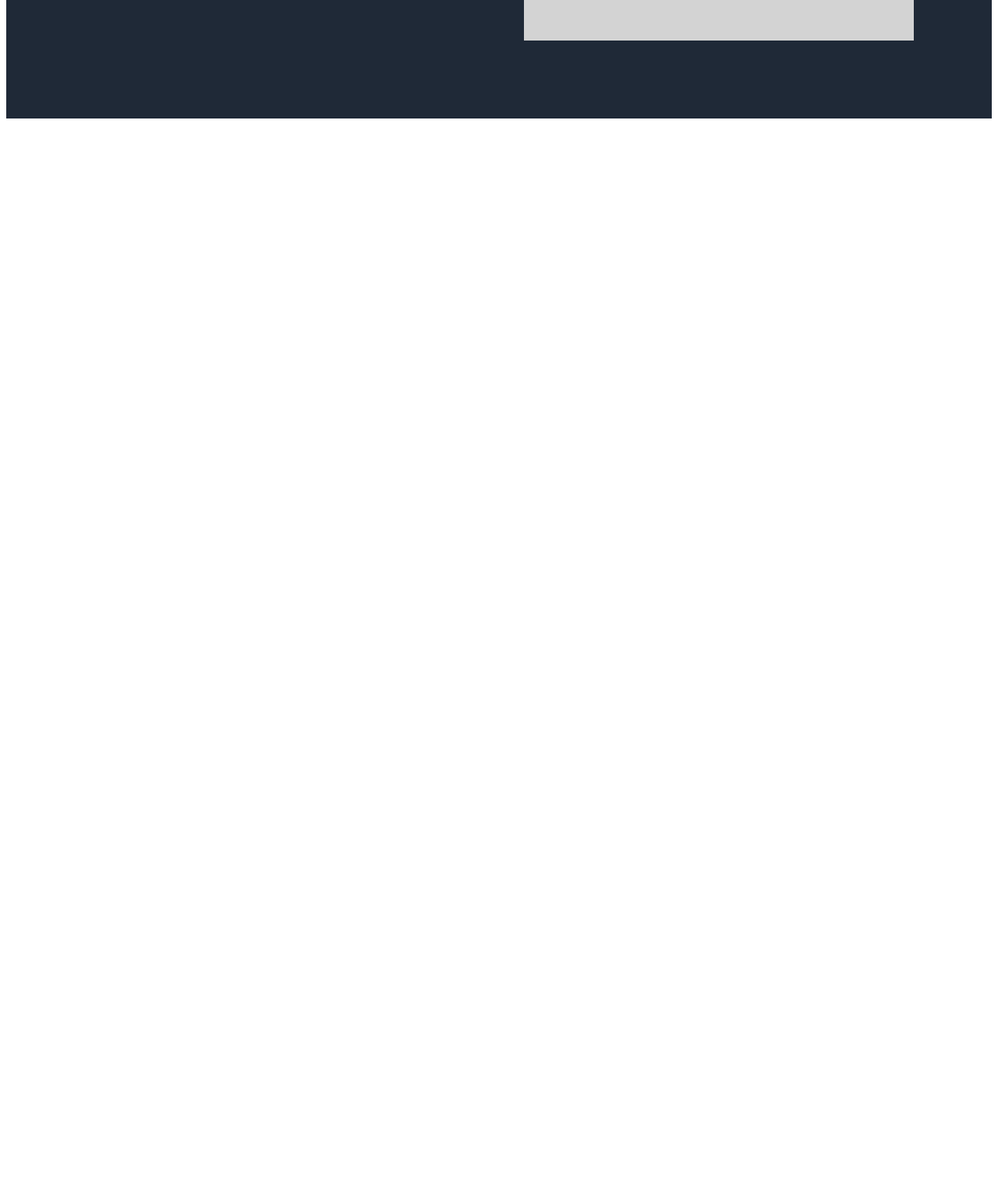
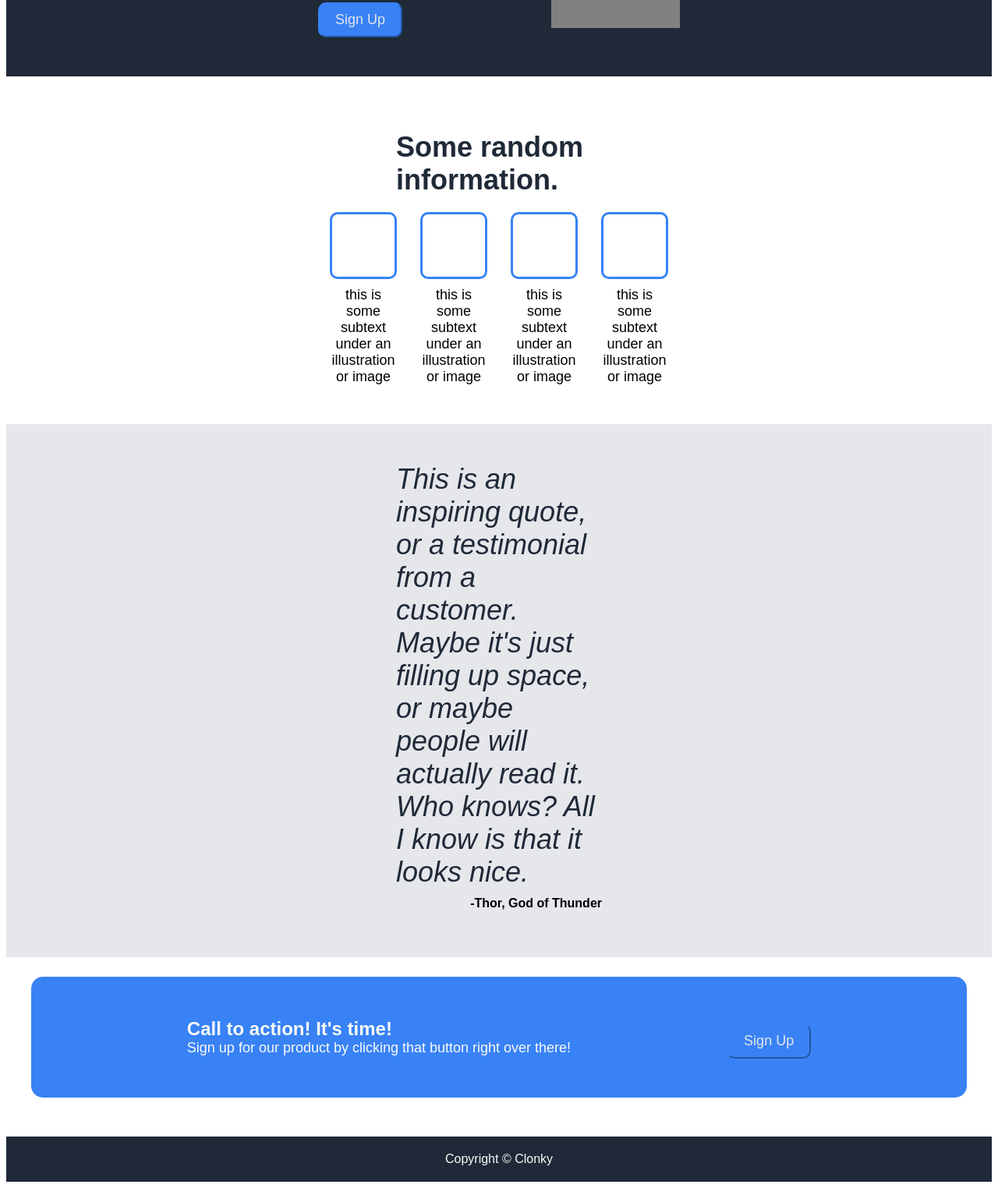
Before and after one commit to Clonky/odin-landing-page, a plain HTML site: page index.html in a window 1280 px wide. Shown: the part 409-1933 px from the top of the page at 78% size. Before the commit the page ends 800 px from the top, so only its background shows below. Drawn offline with Linux system fonts and the light colour scheme.

Commit message:
Add information and footer section and apply styling

```diff
--- a/index.html
+++ b/index.html
@@ -24,11 +24,65 @@
                 <div class="hero-subtext">
                     This website has some subtext that goes here under the main title. It's a smaller font and the color is lower contrast.
                 </div>
+                <button type="button">Sign Up</button>
             </div>
             <div class="hero-img">
                 <div>this is a placeholder for an image.</div>
             </div>
         </div>
+        <div class="information">
+            <div class="information-header">
+                Some random information.
+            </div>
+            <div class="information-container">
+                <div class="information-item">
+                    <div class="information-illustration"></div>
+                    <div class="information-subtext">
+                        this is some subtext under an illustration or image
+                    </div>
+                </div>
+                <div class="information-item">
+                    <div class="information-illustration"></div>
+                    <div class="information-subtext">
+                        this is some subtext under an illustration or image
+                    </div>
+                </div>
+                <div class="information-item">
+                    <div class="information-illustration"></div>
+                    <div class="information-subtext">
+                        this is some subtext under an illustration or image
+                    </div>
+                </div>
+                <div class="information-item">
+                    <div class="information-illustration"></div>
+                    <div class="information-subtext">
+                        this is some subtext under an illustration or image
+                    </div>
+                </div>
+            </div>
+        </div>
+        <div class="quote">
+            <div class="quote-text">
+                This is an inspiring quote, or a testimonial from a customer. Maybe it's just filling up space, or maybe people will actually read it. Who knows? All I know is that it looks nice.
+            </div>
+            <div class="quote-signature">
+                -Thor, God of Thunder
+            </div>
+        </div>
+        <div class="calltoaction">
+            <div class="calltoaction-field">
+                <div class="calltoaction-text">
+                    <div class="calltoaction-headline">
+                        Call to action! It's time!
+                    </div>
+                    <div class="calltoaction-subtext">
+                        Sign up for our product by clicking that button right over there!
+                    </div>
+            </div>
+                <button type="button">Sign Up</button>
+        </div>
+        </div>
+        <div class="footer"> Copyright &#169; Clonky</div>
 
     </body>
 </html>
--- a/style.css
+++ b/style.css
@@ -1,6 +1,7 @@
 body {
     display: flex;
     flex-direction: column;
+    font-family: sans-serif;
 }
 
 .hero,
@@ -12,13 +13,28 @@ body {
 
 .header-links {
     margin-left: auto;
-    padding-right: 100px;
+    padding-right: 400px;
+}
+
+button {
+    padding: 10px;
+    padding-left: 20px;
+    padding-right: 20px;
+    margin-top: 10px;
+    font-weight: 500;
+    align-self: flex-start;
+    color: #E5E7EB;
+    background-color: #3882F6;
+    border-radius: 10px;
+    border-color: #3882F6;
+    flex: 0 0 1;
+    font-size: 18px;
 }
 
 ul {
     list-style-type: none;
     display: flex;
-    gap: 8px;
+    gap: 10px;
 }
 
 a {
@@ -30,14 +46,14 @@ a {
 .logo {
     font-size: 24px;
     color: #F9FAF8;
-    padding-left: 100px;
+    padding-left: 400px;
 }
 
 .hero-headline {
     font-size: 48px;
     color: #F9FAF8;
     font-weight: 700;
-    flex: 1;
+    flex: 1 1 1;
     display: flex;
     flex-direction: column;
 }
@@ -45,7 +61,10 @@ a {
 .hero {
     justify-content: space-around;
     gap: 64px;
-    padding: 100px;
+    padding-left: 400px;
+    padding-right: 400px;
+    padding-top: 50px;
+    padding-bottom: 50px;
 }
 
 .hero-subtext {
@@ -56,9 +75,131 @@ a {
 .hero-img {
     width: 700px;
     height: 300px;
-    background-color: lightgray;
-    flex: 1;
+    background-color: gray;
+    color: #E5E7EB;
+    flex: 1 0 1;
     display: flex;
     justify-content: center;
     align-items: center;
 }
+
+.information {
+    display: flex;
+    flex-direction: column;
+    justify-content: space-around;
+    align-items: center;
+    margin-top: 20px;
+    padding-left: 500px;
+    padding-right: 500px;
+    padding-top: 50px;
+    padding-bottom: 50px;
+}
+
+.information-header {
+    font-size: 36px;
+    font-weight: 700;
+    color: #1F2937;
+    margin-bottom: 20px;
+}
+
+.information-illustration {
+    width: 80px;
+    height: 80px;
+    border: 3px solid #3882F6;
+    border-radius: 10px;
+}
+
+.information-container {
+    display: flex;
+    justify-content: space-around;
+    align-items: center;
+    gap: 30px;
+}
+
+.information-item {
+    display: flex;
+    flex: 1 0 1;
+    flex-direction: column;
+    align-items: center;
+    gap: 10px;
+}
+
+.information-subtext {
+    text-align: center;
+    font-size: 18px;
+}
+
+.quote {
+    background-color: #E5E7EB;
+    padding-left: 500px;
+    padding-right: 500px;
+    padding-top: 50px;
+    padding-bottom: 50px;
+    display: flex;
+    flex-direction: column;
+    align-items: center;
+    justify-content: center;
+}
+
+.quote-text {
+    font-size: 36px;
+    color: #1F2937;
+    font-style: italic;
+    font-weight: 50;
+    margin-bottom: 10px;
+}
+
+.quote-signature {
+    align-self: flex-end;
+    font-weight: 700;
+    padding-bottom: 10px;
+}
+
+.calltoaction {
+    display: flex;
+    align-items: center;
+    justify-content: center;
+    background-color: #FFFFFF;
+    padding-top: 25px;
+    padding-bottom: 50px;
+    flex: 1;
+}
+
+.calltoaction-field {
+    background-color: #3882F6;
+    display: flex;
+    flex-direction: row;
+    flex-wrap: nowrap;
+    justify-content: space-between;
+    align-items: center;
+    padding-left: 200px;
+    padding-right: 200px;
+    padding-top: 50px;
+    padding-bottom: 50px;
+    border-radius: 15px;
+}
+
+.calltoaction-text {
+    display: flex;
+    flex-direction: column;
+    color: #F9FAF8;
+    margin-right: 200px;
+}
+
+.calltoaction-subtext {
+    font-size: 18px;
+}
+
+.calltoaction-headline {
+    font-size: 24px;
+    font-weight: 700;
+}
+
+.footer {
+    flex-grow: 1;
+    background-color: #1F2937;
+    color: #F9FAF8;
+    padding-top: 20px;
+    padding-bottom: 20px;
+    text-align: center;
+}
```
